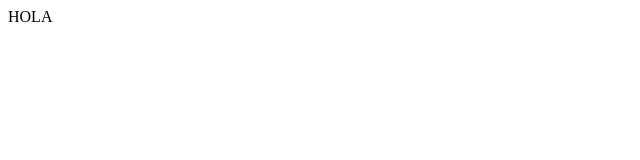
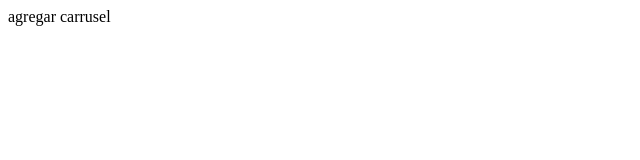
Before and after one commit to Cands19/Practicas_Dul32, a plain HTML site: page assets/index.html in a window 1280 px wide. Shown: the full height of the page, 0-640 px from the left. Drawn offline with Linux system fonts and the light colour scheme.

Commit message:
Mi segundo commit

```diff
--- a/assets/index.html
+++ b/assets/index.html
@@ -5,6 +5,6 @@
     </head>
 
     <p>
-        HOLA
+     agregar carrusel
     </p>
 </html>
```
